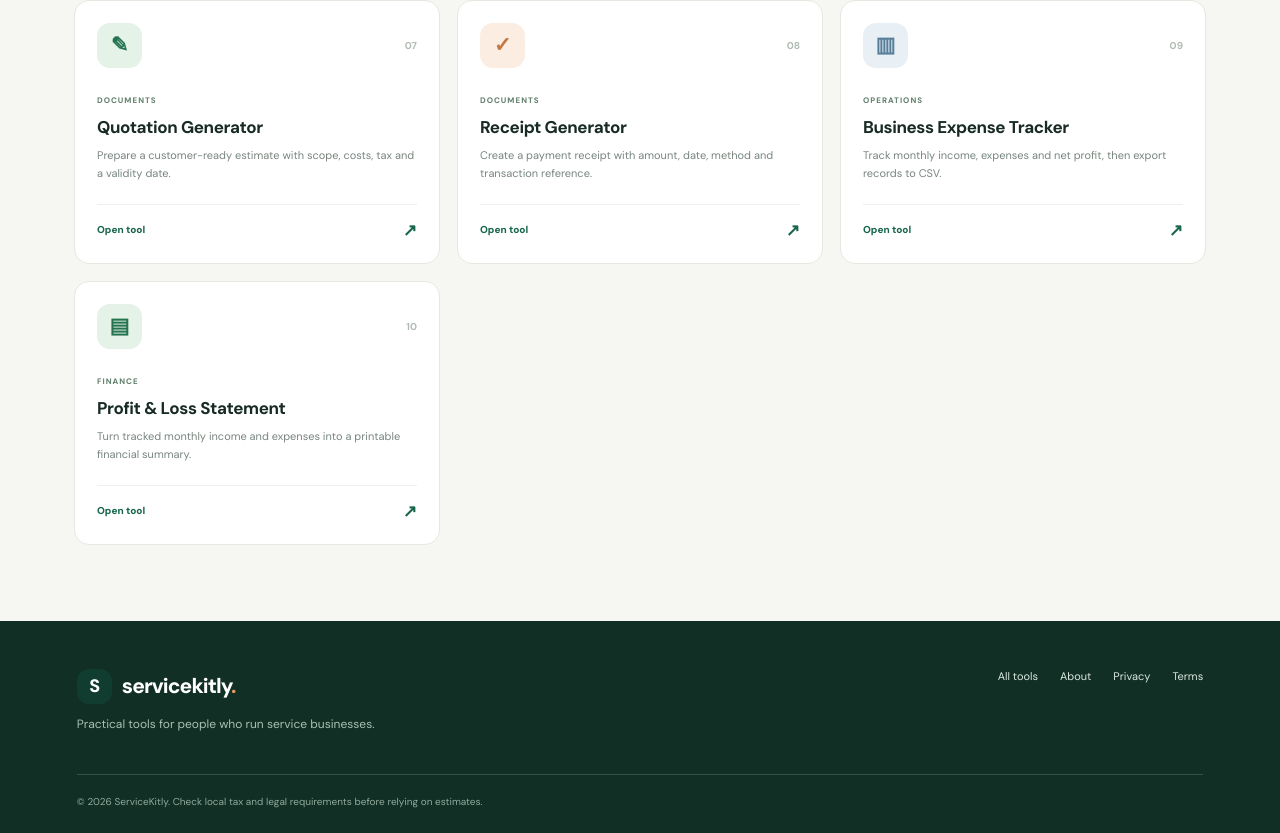
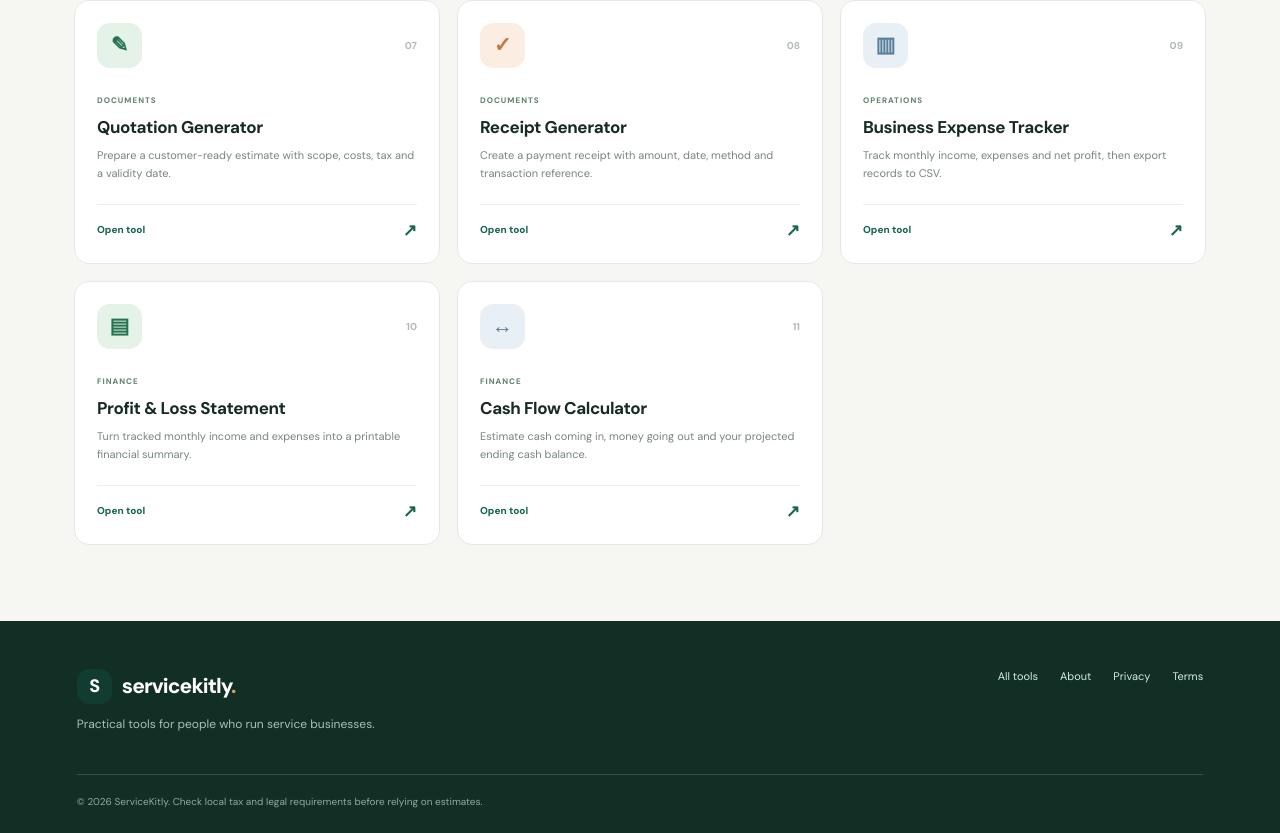
Before and after one commit to ya6331856-cpu/business-growth-toolkit, a Next.js app: page /tools in a window 1280 px wide. Shown: the part 1107-1940 px from the top of the page. Built offline with nearby package versions, Linux system fonts and the light colour scheme.

Commit message:
Add cash flow calculator to tools directory

```diff
--- a/app/tools/page.tsx
+++ b/app/tools/page.tsx
@@ -11,6 +11,7 @@ const toolItems = [
 {icon:"✎",name:"Quotation Generator",desc:"Prepare a customer-ready estimate with scope, costs, tax and a validity date.",href:"/tools/quotation-generator/",tag:"DOCUMENTS",tone:"mint",num:"07"},
 {icon:"✓",name:"Receipt Generator",desc:"Create a payment receipt with amount, date, method and transaction reference.",href:"/tools/receipt-generator/",tag:"DOCUMENTS",tone:"peach",num:"08"},
 {icon:"▥",name:"Business Expense Tracker",desc:"Track monthly income, expenses and net profit, then export records to CSV.",href:"/tools/expense-tracker/",tag:"OPERATIONS",tone:"blue",num:"09"},
-{icon:"▤",name:"Profit & Loss Statement",desc:"Turn tracked monthly income and expenses into a printable financial summary.",href:"/tools/profit-loss-statement/",tag:"FINANCE",tone:"mint",num:"10"}
+{icon:"▤",name:"Profit & Loss Statement",desc:"Turn tracked monthly income and expenses into a printable financial summary.",href:"/tools/profit-loss-statement/",tag:"FINANCE",tone:"mint",num:"10"},
+{icon:"↔",name:"Cash Flow Calculator",desc:"Estimate cash coming in, money going out and your projected ending cash balance.",href:"/tools/cash-flow-calculator/",tag:"FINANCE",tone:"blue",num:"11"}
 ];
 export default function Tools() { return <><section className="page-hero"><span className="eyebrow"><i/> THE SERVICEKITLY TOOLKIT</span><h1>Useful tools for <em>better business.</em></h1><p>Less guesswork, more clarity. Pick a tool, enter your numbers and get a practical result in seconds.</p></section><section className="section directory-grid"><div className="directory-banner"><div><span className="section-kicker">START HERE</span><h2>Make your next decision a smarter one.</h2><p>Free tools. Clear calculations. No account needed.</p></div><span aria-hidden="true" style={{fontSize:48,opacity:.75}}>✳</span></div><div className="tool-grid">{toolItems.map(tool=><Link className="tool-card tool-card-v2" href={tool.href} key={tool.href}><div className="tool-card-top"><span className={"tool-icon "+tool.tone}>{tool.icon}</span><span className="tool-number">{tool.num}</span></div><span className="tool-tag">{tool.tag}</span><h3>{tool.name}</h3><p>{tool.desc}</p><div className="card-bottom"><span>Open tool</span><b>↗</b></div></Link>)}</div></section></>; }
```
